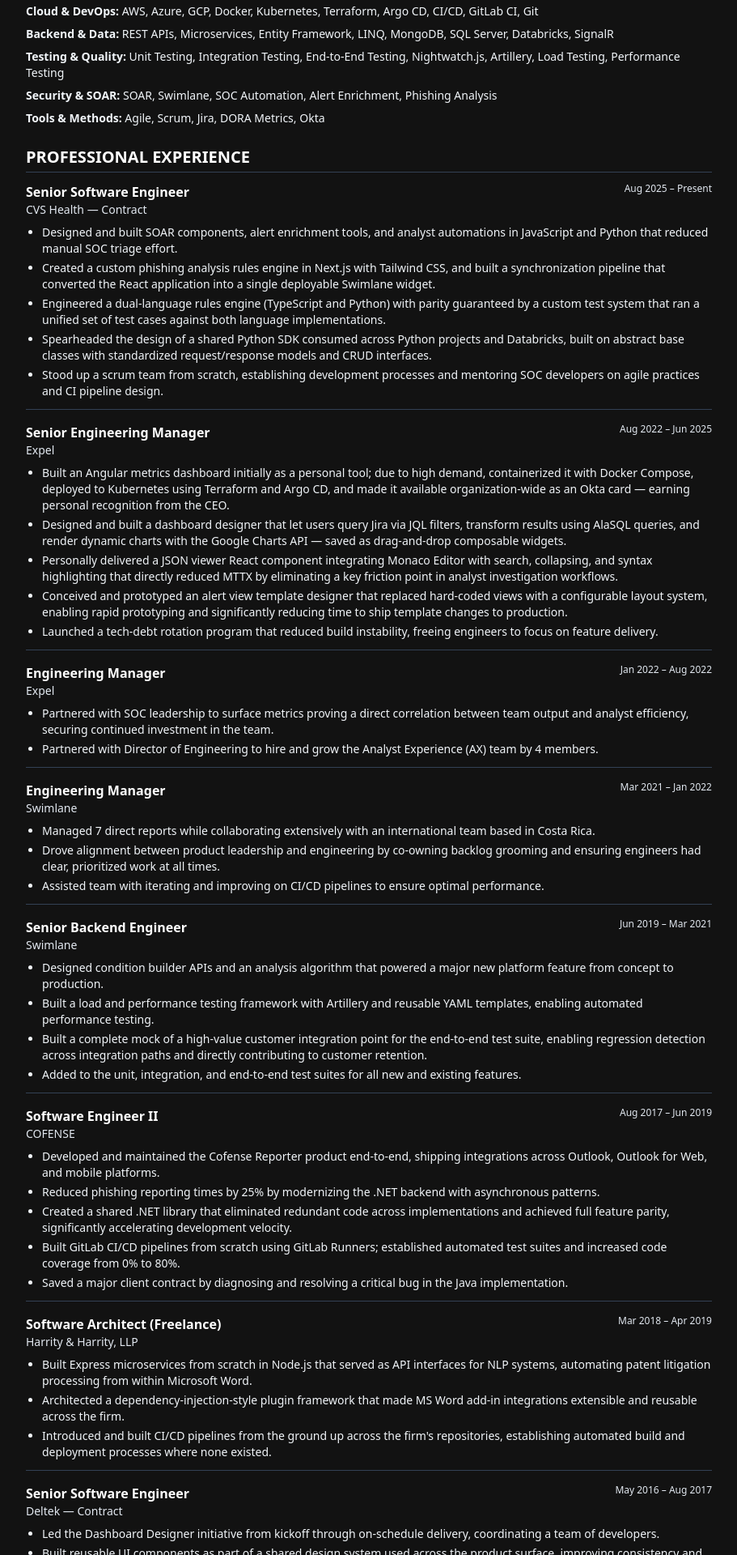
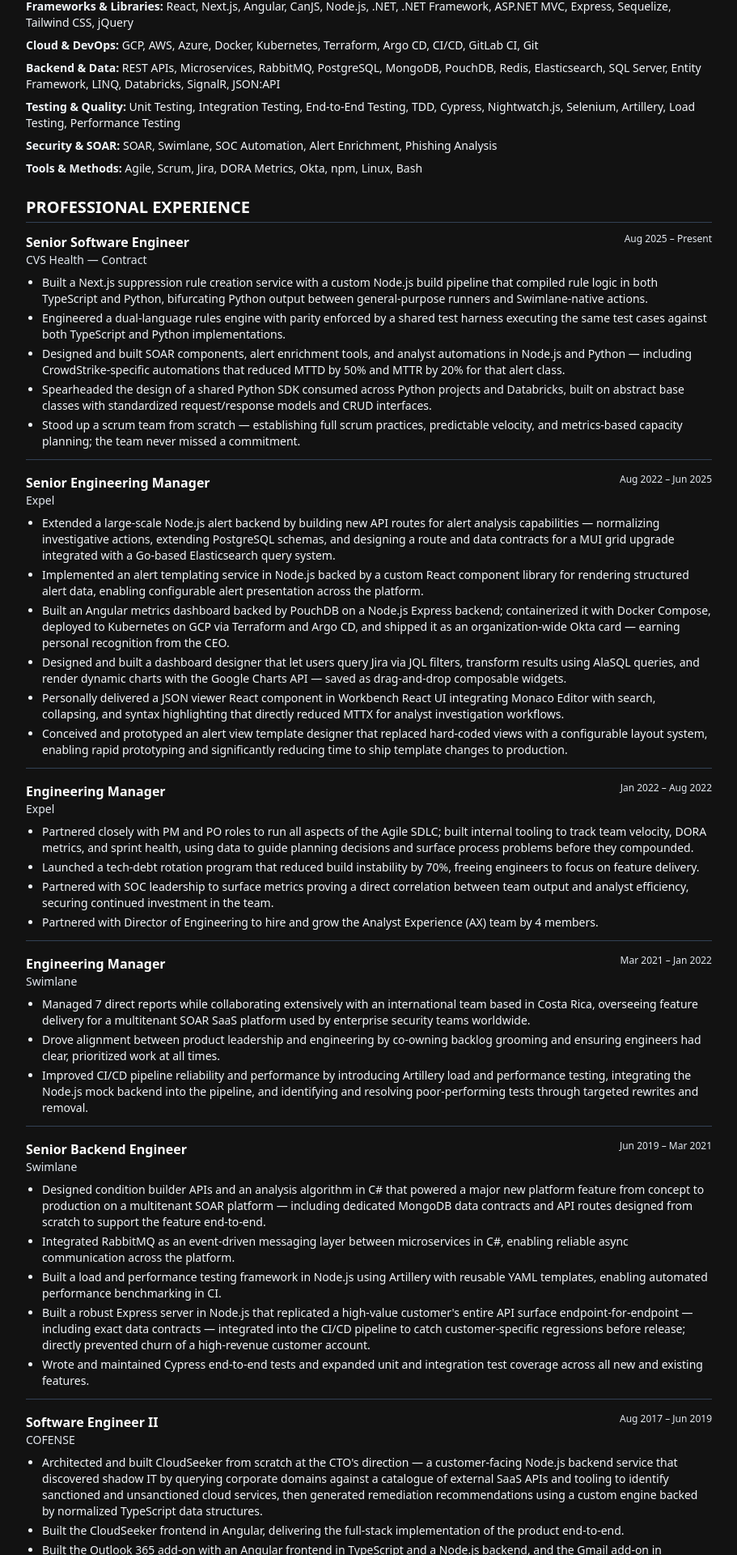
Before and after one commit to JacobHeater/jacobheater.github.io, a Next.js app: page /about/resume in a window 1280 px wide. Shown: the part 638-2558 px from the top of the page at 81% size, without its empty margins (184-1095 px from the left). Built offline with nearby package versions, Linux system fonts and the light colour scheme; a web font is replaced by a local one.

Commit message:
Update resume details to reflect current role as Principal Software Engineer and enhance professional summary

```diff
--- a/src/app/about/resume/data/resume/resume.ts
+++ b/src/app/about/resume/data/resume/resume.ts
@@ -3,22 +3,22 @@
 export const resume: IResume = {
   fullName: 'Jacob Heater',
   phoneNumber: process.env.NEXT_PUBLIC_PHONE_NUMBER ?? '',
-  title: 'Staff Software Engineer',
+  title: 'Principal Software Engineer',
   location: 'Washington DC Metro Area',
   publicEmailAddress: 'jacob.resume.contact@proton.me',
   privateEmailAddress: 'jacobheater@gmail.com',
   linkedIn: 'https://www.linkedin.com/in/jacobheater',
   website: 'https://jacobheater.com',
   github: 'https://github.com/jacobheater',
-  professionalSummary: 'Staff Software Engineer with 13+ years of experience delivering full-stack production software using TypeScript, JavaScript, C#, Python, React, Next.js, Angular, and Node.js on AWS, Azure, and GCP. Proven track record of building scalable REST APIs, microservices, and web applications; designing shared SDKs and reusable frameworks; and containerizing services with Docker, Kubernetes, and Terraform. Built CI/CD pipelines and testing infrastructure from scratch at multiple organizations, including achieving 0% to 80% code coverage at Cofense and introducing first-ever end-to-end test suites at Deltek. Prior experience as Senior Engineering Manager at Expel, managing 7 direct reports while remaining hands-on enough to personally ship React components and build internal tooling deployed to Kubernetes. Domain experience spans cybersecurity (SOAR, SOC automation, phishing analysis), healthcare (HAIMS, PHIS, DICOM, HL7), government systems, and enterprise SaaS.',
+  professionalSummary: 'Principal Software Engineer with 13+ years of experience delivering full-stack production software using TypeScript, JavaScript, C#, Python, React, Next.js, Angular, and Node.js on AWS, GCP, and Azure. Over 8 years of hands-on Node.js experience and 7+ years building production React applications across enterprise SaaS platforms. Proven track record of building scalable REST APIs, microservices, and multitenant web applications for enterprise customers; designing shared SDKs and reusable frameworks; and containerizing services with Docker, Kubernetes, and Terraform. Prior experience as Senior Engineering Manager at Expel, managing 7 direct reports, partnering with PM and PO to run the full Agile SDLC, and building internal velocity and team health tooling to drive data-informed planning. Experienced with relational and NoSQL databases including PostgreSQL, SQL Server, MongoDB, and Redis — with 10+ years of schema design and data contract work spanning all of these — and message brokers including RabbitMQ.',
   skills: [
     { heading: 'Languages', items: ['TypeScript', 'JavaScript', 'C#', 'Python', 'Java', 'SQL'] },
-    { heading: 'Frameworks & Libraries', items: ['React', 'Next.js', 'Angular', 'Node.js', '.NET', '.NET Framework', 'ASP.NET MVC', 'Express', 'Tailwind CSS', 'jQuery'] },
-    { heading: 'Cloud & DevOps', items: ['AWS', 'Azure', 'GCP', 'Docker', 'Kubernetes', 'Terraform', 'Argo CD', 'CI/CD', 'GitLab CI', 'Git'] },
-    { heading: 'Backend & Data', items: ['REST APIs', 'Microservices', 'Entity Framework', 'LINQ', 'MongoDB', 'SQL Server', 'Databricks', 'SignalR'] },
-    { heading: 'Testing & Quality', items: ['Unit Testing', 'Integration Testing', 'End-to-End Testing', 'Nightwatch.js', 'Artillery', 'Load Testing', 'Performance Testing'] },
+    { heading: 'Frameworks & Libraries', items: ['React', 'Next.js', 'Angular', 'CanJS', 'Node.js', '.NET', '.NET Framework', 'ASP.NET MVC', 'Express', 'Sequelize', 'Tailwind CSS', 'jQuery'] },
+    { heading: 'Cloud & DevOps', items: ['GCP', 'AWS', 'Azure', 'Docker', 'Kubernetes', 'Terraform', 'Argo CD', 'CI/CD', 'GitLab CI', 'Git'] },
+    { heading: 'Backend & Data', items: ['REST APIs', 'Microservices', 'RabbitMQ', 'PostgreSQL', 'MongoDB', 'PouchDB', 'Redis', 'Elasticsearch', 'SQL Server', 'Entity Framework', 'LINQ', 'Databricks', 'SignalR', 'JSON:API'] },
+    { heading: 'Testing & Quality', items: ['Unit Testing', 'Integration Testing', 'End-to-End Testing', 'TDD', 'Cypress', 'Nightwatch.js', 'Selenium', 'Artillery', 'Load Testing', 'Performance Testing'] },
     { heading: 'Security & SOAR', items: ['SOAR', 'Swimlane', 'SOC Automation', 'Alert Enrichment', 'Phishing Analysis'] },
-    { heading: 'Tools & Methods', items: ['Agile', 'Scrum', 'Jira', 'DORA Metrics', 'Okta'] },
+    { heading: 'Tools & Methods', items: ['Agile', 'Scrum', 'Jira', 'DORA Metrics', 'Okta', 'npm', 'Linux', 'Bash'] },
   ],
   experience: [
     {
@@ -29,11 +29,11 @@
       endDate: 'Present',
       location: 'Remote',
       keyPoints: [
-        'Designed and built SOAR components, alert enrichment tools, and analyst automations in JavaScript and Python that reduced manual SOC triage effort.',
-        'Created a custom phishing analysis rules engine in Next.js with Tailwind CSS, and built a synchronization pipeline that converted the React application into a single deployable Swimlane widget.',
-        'Engineered a dual-language rules engine (TypeScript and Python) with parity guaranteed by a custom test system that ran a unified set of test cases against both language implementations.',
+        'Built a Next.js suppression rule creation service with a custom Node.js build pipeline that compiled rule logic in both TypeScript and Python, bifurcating Python output between general-purpose runners and Swimlane-native actions.',
+        'Engineered a dual-language rules engine with parity enforced by a shared test harness executing the same test cases against both TypeScript and Python implementations.',
+        'Designed and built SOAR components, alert enrichment tools, and analyst automations in Node.js and Python — including CrowdStrike-specific automations that reduced MTTD by 50% and MTTR by 20% for that alert class.',
         'Spearheaded the design of a shared Python SDK consumed across Python projects and Databricks, built on abstract base classes with standardized request/response models and CRUD interfaces.',
-        'Stood up a scrum team from scratch, establishing development processes and mentoring SOC developers on agile practices and CI pipeline design.',
+        'Stood up a scrum team from scratch — establishing full scrum practices, predictable velocity, and metrics-based capacity planning; the team never missed a commitment.',
       ],
       technicalSkills: [
         { heading: 'Languages & Frameworks', items: ['TypeScript', 'JavaScript', 'Python', 'Node.js', 'Next.js', 'React', 'Tailwind CSS'] },
@@ -48,15 +48,17 @@
       endDate: new Date(2025, 5),
       location: 'Remote',
       keyPoints: [
-        'Built an Angular metrics dashboard initially as a personal tool; due to high demand, containerized it with Docker Compose, deployed to Kubernetes using Terraform and Argo CD, and made it available organization-wide as an Okta card — earning personal recognition from the CEO.',
+        'Extended a large-scale Node.js alert backend by building new API routes for alert analysis capabilities — normalizing investigative actions, extending PostgreSQL schemas, and designing a route and data contracts for a MUI grid upgrade integrated with a Go-based Elasticsearch query system.',
+        'Implemented an alert templating service in Node.js backed by a custom React component library for rendering structured alert data, enabling configurable alert presentation across the platform.',
+        'Built an Angular metrics dashboard backed by PouchDB on a Node.js Express backend; containerized it with Docker Compose, deployed to Kubernetes on GCP via Terraform and Argo CD, and shipped it as an organization-wide Okta card — earning personal recognition from the CEO.',
         'Designed and built a dashboard designer that let users query Jira via JQL filters, transform results using AlaSQL queries, and render dynamic charts with the Google Charts API — saved as drag-and-drop composable widgets.',
-        'Personally delivered a JSON viewer React component integrating Monaco Editor with search, collapsing, and syntax highlighting that directly reduced MTTX by eliminating a key friction point in analyst investigation workflows.',
+        'Personally delivered a JSON viewer React component in Workbench React UI integrating Monaco Editor with search, collapsing, and syntax highlighting that directly reduced MTTX for analyst investigation workflows.',
         'Conceived and prototyped an alert view template designer that replaced hard-coded views with a configurable layout system, enabling rapid prototyping and significantly reducing time to ship template changes to production.',
-        'Launched a tech-debt rotation program that reduced build instability, freeing engineers to focus on feature delivery.',
       ],
       technicalSkills: [
-        { heading: 'Languages & Frameworks', items: ['TypeScript', 'JavaScript', 'Angular', 'React'] },
-        { heading: 'Libraries & APIs', items: ['Chart.js', 'AlaSQL', 'Google Charts API', 'Monaco Editor'] },
+        { heading: 'Languages & Frameworks', items: ['TypeScript', 'JavaScript', 'Node.js', 'Angular', 'React'] },
+        { heading: 'Libraries & APIs', items: ['Chart.js', 'AlaSQL', 'Google Charts API', 'Monaco Editor', 'Sequelize'] },
+        { heading: 'Backend & Data', items: ['PostgreSQL', 'PouchDB', 'Redis', 'Elasticsearch', 'JSON:API', 'REST APIs'] },
         { heading: 'DevOps & Infrastructure', items: ['GCP', 'Docker', 'Kubernetes', 'Terraform', 'Argo CD', 'CI/CD', 'Git'] },
         { heading: 'Tools & Methodologies', items: ['Jira', 'JQL', 'Agile', 'Scrum', 'DORA Metrics', 'Okta'] },
       ],
@@ -68,12 +70,17 @@
       endDate: new Date(2022, 7),
       location: 'Remote',
       keyPoints: [
+        'Partnered closely with PM and PO roles to run all aspects of the Agile SDLC; built internal tooling to track team velocity, DORA metrics, and sprint health, using data to guide planning decisions and surface process problems before they compounded.',
+        'Launched a tech-debt rotation program that reduced build instability by 70%, freeing engineers to focus on feature delivery.',
         'Partnered with SOC leadership to surface metrics proving a direct correlation between team output and analyst efficiency, securing continued investment in the team.',
         'Partnered with Director of Engineering to hire and grow the Analyst Experience (AX) team by 4 members.',
       ],
       technicalSkills: [
-        { heading: 'Languages & Frameworks', items: ['TypeScript', 'JavaScript'] },
-        { heading: 'Tools & Methodologies', items: ['Jira', 'Agile', 'Scrum'] },
+        { heading: 'Languages & Frameworks', items: ['TypeScript', 'JavaScript', 'Node.js', 'Angular', 'React'] },
+        { heading: 'Libraries & APIs', items: ['Chart.js', 'AlaSQL', 'Google Charts API'] },
+        { heading: 'Backend & Data', items: ['PostgreSQL', 'Redis', 'JSON:API', 'REST APIs'] },
+        { heading: 'DevOps & Infrastructure', items: ['GCP', 'Docker', 'Kubernetes', 'CI/CD', 'Git'] },
+        { heading: 'Tools & Methodologies', items: ['Jira', 'Agile', 'Scrum', 'DORA Metrics'] },
       ],
     },
     {
@@ -83,13 +90,13 @@
       endDate: new Date(2022, 0),
       location: 'Remote',
       keyPoints: [
-        'Managed 7 direct reports while collaborating extensively with an international team based in Costa Rica.',
+        'Managed 7 direct reports while collaborating extensively with an international team based in Costa Rica, overseeing feature delivery for a multitenant SOAR SaaS platform used by enterprise security teams worldwide.',
         'Drove alignment between product leadership and engineering by co-owning backlog grooming and ensuring engineers had clear, prioritized work at all times.',
-        'Assisted team with iterating and improving on CI/CD pipelines to ensure optimal performance.',
+        'Improved CI/CD pipeline reliability and performance by introducing Artillery load and performance testing, integrating the Node.js mock backend into the pipeline, and identifying and resolving poor-performing tests through targeted rewrites and removal.',
       ],
       technicalSkills: [
-        { heading: 'Languages & Frameworks', items: ['TypeScript', 'JavaScript', 'C#', 'Python', 'Node.js'] },
-        { heading: 'Backend & Data', items: ['MongoDB', 'REST APIs'] },
+        { heading: 'Languages & Frameworks', items: ['TypeScript', 'JavaScript', 'C#', 'Python', 'Node.js', 'Angular'] },
+        { heading: 'Backend & Data', items: ['MongoDB', 'RabbitMQ', 'REST APIs'] },
         { heading: 'DevOps & Infrastructure', items: ['Docker', 'Kubernetes', 'CI/CD', 'Git'] },
       ],
     },
@@ -100,15 +107,17 @@
       endDate: new Date(2021, 2),
       location: 'Remote',
       keyPoints: [
-        'Designed condition builder APIs and an analysis algorithm that powered a major new platform feature from concept to production.',
-        'Built a load and performance testing framework with Artillery and reusable YAML templates, enabling automated performance testing.',
-        'Built a complete mock of a high-value customer integration point for the end-to-end test suite, enabling regression detection across integration paths and directly contributing to customer retention.',
-        'Added to the unit, integration, and end-to-end test suites for all new and existing features.',
+        'Designed condition builder APIs and an analysis algorithm in C# that powered a major new platform feature from concept to production on a multitenant SOAR platform — including dedicated MongoDB data contracts and API routes designed from scratch to support the feature end-to-end.',
+        'Integrated RabbitMQ as an event-driven messaging layer between microservices in C#, enabling reliable async communication across the platform.',
+        'Built a load and performance testing framework in Node.js using Artillery with reusable YAML templates, enabling automated performance benchmarking in CI.',
+        'Built a robust Express server in Node.js that replicated a high-value customer\'s entire API surface endpoint-for-endpoint — including exact data contracts — integrated into the CI/CD pipeline to catch customer-specific regressions before release; directly prevented churn of a high-revenue customer account.',
+        'Wrote and maintained Cypress end-to-end tests and expanded unit and integration test coverage across all new and existing features.',
       ],
       technicalSkills: [
-        { heading: 'Languages & Frameworks', items: ['C#', 'Node.js', 'Python', 'TypeScript'] },
-        { heading: 'Backend & Data', items: ['MongoDB', 'REST APIs'] },
-        { heading: 'DevOps & Infrastructure', items: ['Artillery', 'CI/CD', 'Docker'] },
+        { heading: 'Languages & Frameworks', items: ['C#', 'Node.js', 'Python', 'TypeScript', 'Angular'] },
+        { heading: 'Backend & Data', items: ['MongoDB', 'RabbitMQ', 'REST APIs', 'Express'] },
+        { heading: 'Testing', items: ['Cypress', 'Artillery', 'Unit Testing', 'Integration Testing'] },
+        { heading: 'DevOps & Infrastructure', items: ['CI/CD', 'Docker'] },
       ],
     },
     {
@@ -118,14 +127,14 @@
       endDate: new Date(2019, 5),
       location: 'Remote',
       keyPoints: [
-        'Developed and maintained the Cofense Reporter product end-to-end, shipping integrations across Outlook, Outlook for Web, and mobile platforms.',
+        'Architected and built CloudSeeker from scratch at the CTO\'s direction — a customer-facing Node.js backend service that discovered shadow IT by querying corporate domains against a catalogue of external SaaS APIs and tooling to identify sanctioned and unsanctioned cloud services, then generated remediation recommendations using a custom engine backed by normalized TypeScript data structures.',
+        'Built the CloudSeeker frontend in Angular, delivering the full-stack implementation of the product end-to-end.',
+        'Built the Outlook 365 add-on with an Angular frontend in TypeScript and a Node.js backend, and the Gmail add-on in TypeScript targeting Google AppsScript, using the TypeScript compiler as the build script to emit JavaScript compatible with the AppsScript runtime.',
         'Reduced phishing reporting times by 25% by modernizing the .NET backend with asynchronous patterns.',
-        'Created a shared .NET library that eliminated redundant code across implementations and achieved full feature parity, significantly accelerating development velocity.',
-        'Built GitLab CI/CD pipelines from scratch using GitLab Runners; established automated test suites and increased code coverage from 0% to 80%.',
-        'Saved a major client contract by diagnosing and resolving a critical bug in the Java implementation.',
+        'Built GitLab CI/CD pipelines from scratch using GitLab Runners with Node.js tooling; established automated test suites and increased code coverage from 0% to 80%.',
       ],
       technicalSkills: [
-        { heading: 'Languages & Frameworks', items: ['C#', '.NET', '.NET Framework', 'TypeScript', 'JavaScript', 'Java'] },
+        { heading: 'Languages & Frameworks', items: ['C#', '.NET', '.NET Framework', 'TypeScript', 'JavaScript', 'Node.js', 'Angular', 'Java'] },
         { heading: 'DevOps & Infrastructure', items: ['CI/CD', 'Git', 'GitLab CI', 'GitLab Runners'] },
       ],
     },
@@ -136,8 +145,9 @@
       endDate: new Date(2019, 3),
       location: 'Remote',
       keyPoints: [
-        'Built Express microservices from scratch in Node.js that served as API interfaces for NLP systems, automating patent litigation processing from within Microsoft Word.',
-        'Architected a dependency-injection-style plugin framework that made MS Word add-in integrations extensible and reusable across the firm.',
+        'Built a versioned REST API in TypeScript and Express on Node.js as the processing backbone for an NLP-powered patent litigation automation system — routing Word add-in requests through versioned data contracts to a Node.js NLP library and returning edits directly to DOCX documents.',
+        'Defined TypeScript schemas for NLP interface contracts, providing compile-time guarantees over the data structures flowing between Word add-ins and backend NLP services.',
+        'Architected a dependency-injection-style plugin framework in Node.js that made MS Word add-in integrations extensible and reusable across the firm.',
         'Introduced and built CI/CD pipelines from the ground up across the firm\'s repositories, establishing automated build and deployment processes where none existed.',
       ],
       technicalSkills: [
@@ -154,16 +164,16 @@
       endDate: new Date(2017, 7),
       location: 'Herndon, Virginia, United States',
       keyPoints: [
-        'Led the Dashboard Designer initiative from kickoff through on-schedule delivery, coordinating a team of developers.',
-        'Built reusable UI components as part of a shared design system used across the product surface, improving consistency and developer productivity.',
-        'Designed and implemented a custom licensing analysis engine in C# that evaluated user license strings using a query-style syntax to determine feature access.',
-        'Authored the project\'s first end-to-end test suite using Nightwatch.js, providing automated UI regression coverage for critical flows.',
+        'Contributed to the architecture team building a shared design system of reusable UI components in CanJS, consumed across the product surface to improve consistency and developer productivity.',
+        'Designed SQL Server schemas for the Dashboard Designer feature to satisfy product and UX requirements.',
+        'Built a custom Node.js testing framework on Nightwatch.js and Selenium with pre-initialized page context and scaffolding utilities, adopted by other developers to write their own test coverage across the app.',
+        'Designed and implemented a custom licensing analysis engine in C# that evaluated user license strings using a tokenized query-style syntax to determine feature access.',
       ],
       technicalSkills: [
-        { heading: 'Languages & Frameworks', items: ['C#', 'JavaScript', 'TypeScript', 'Angular', 'Node.js'] },
+        { heading: 'Languages & Frameworks', items: ['C#', 'VB.NET', 'JavaScript', 'TypeScript', 'CanJS', 'Node.js'] },
         { heading: 'Frontend', items: ['HTML', 'CSS', 'Sass'] },
         { heading: 'Backend & Data', items: ['.NET Web API', 'REST APIs', 'Entity Framework', 'SQL Server'] },
-        { heading: 'DevOps & Infrastructure', items: ['Nightwatch.js', 'Gulp', 'CI/CD'] },
+        { heading: 'DevOps & Infrastructure', items: ['Nightwatch.js', 'Selenium', 'Gulp', 'CI/CD'] },
       ],
     },
     {
@@ -173,11 +183,12 @@
       startDate: new Date(2015, 0),
       endDate: new Date(2016, 4),
       location: 'Centreville, Virginia, United States',
+      condensed: true,
       keyPoints: [
         'Developed full-stack features for HAIMS, the largest healthcare artifact repository in the United States, serving active-duty military and veterans.',
-        'Promoted from Junior to Mid-Level Software Engineer; stepped into Team Lead when the position became vacant and led the team through an API delivery for external healthcare providers.',
+        'Promoted from Junior to Mid-Level Engineer; stepped into Team Lead and led the team through an API delivery for external healthcare providers.',
         'Introduced SignalR for real-time messaging, giving users system alerts and notifications they previously had no way to receive.',
-        'Participated in multi-agency design sessions with government stakeholders from all branches of the military to define new web service requirements and system integrations.',
+        'Participated in multi-agency design sessions with military stakeholders to define standardized web service requirements.',
       ],
       technicalSkills: [
         { heading: 'Languages & Frameworks', items: ['C#', '.NET', 'JavaScript', 'jQuery', 'SQL'] },
@@ -195,7 +206,7 @@
       condensed: true,
       keyPoints: [
         'Developed full-stack features for PHIS (Public Health Information System) used by food safety inspectors nationwide.',
-        'Designed the Export module database schema using normalized table structures with reference tables, enabling extensibility as new export types were introduced.',
+        'Designed the Export module database schema from scratch in SQL Server using careful normalization to achieve a hyper-extensible structure — new export types could be added with minimal schema changes by design.',
         'Co-led the migration from a legacy .NET Framework ORM to Entity Framework, modernizing the data access layer.',
       ],
       technicalSkills: [
```
